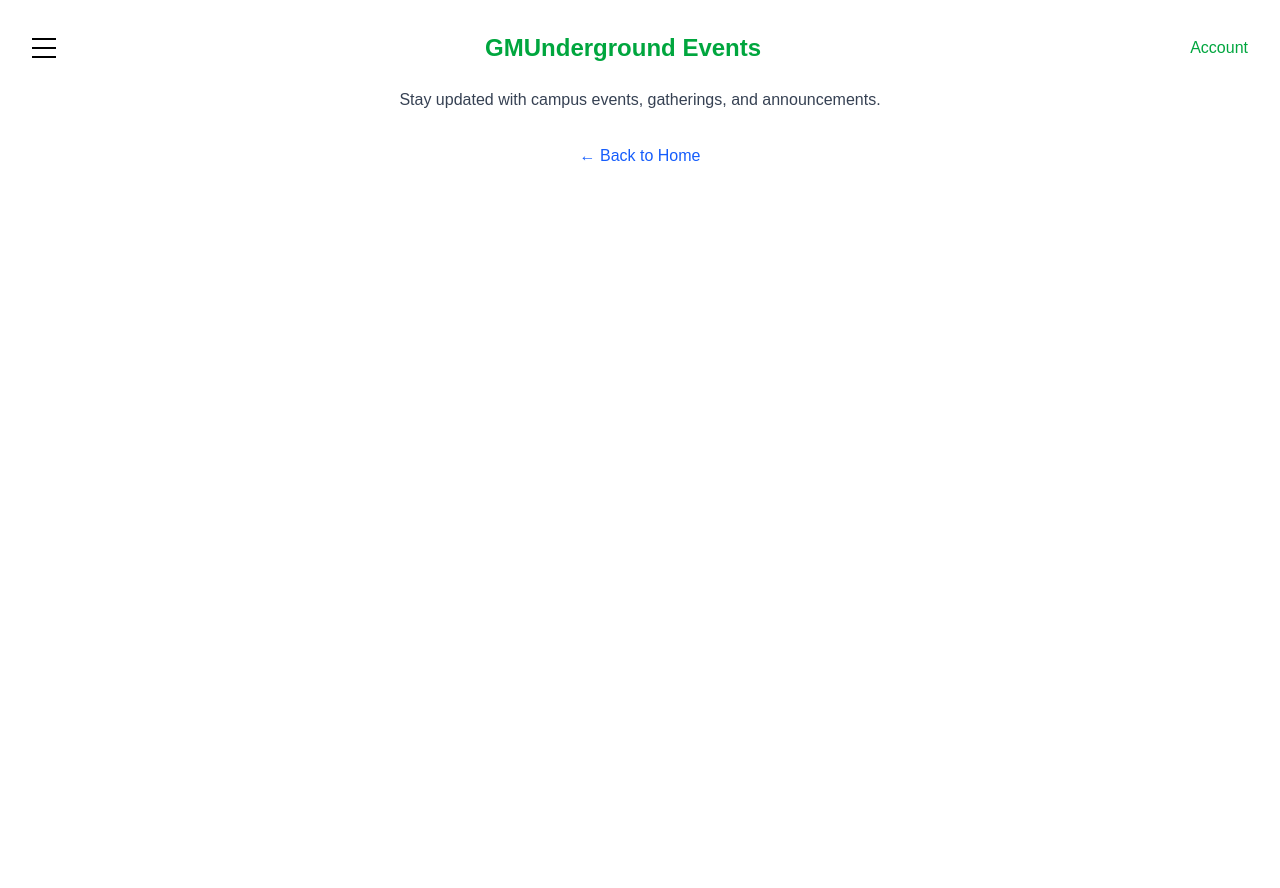
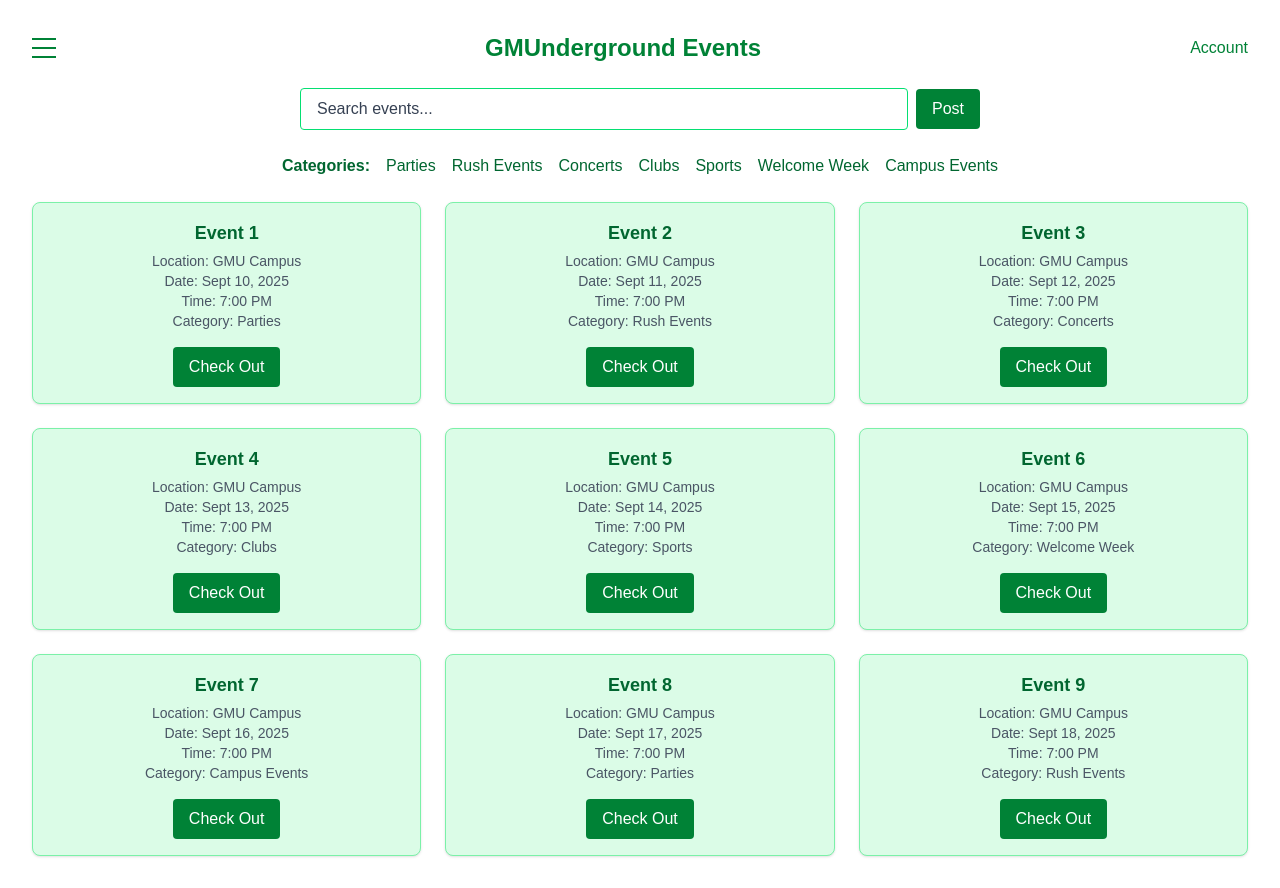
Before and after one commit to snugglebomb/Spencer-s-Website-, a Next.js app: page /events in a window 1280 px wide. Before the commit the page ends 800 px from the top, so only its background shows below. Built offline with nearby package versions, Linux system fonts and the light colour scheme.

Commit message:
Event update page

```diff
--- a/src/app/events/page.tsx
+++ b/src/app/events/page.tsx
@@ -6,32 +6,33 @@ export default function EventsPage() {
   const [menuOpen, setMenuOpen] = useState(false);
   const [accountOpen, setAccountOpen] = useState(false);
   return (
+    <div onClick={() => { setMenuOpen(false); setAccountOpen(false); }}>
       <main className="min-h-screen p-8 bg-white text-center">
         <div className="flex justify-between items-center mb-6">
           {/* Hamburger */}
           <div className="relative flex items-center gap-2">
             <div
               className="w-6 h-5 flex flex-col justify-between cursor-pointer"
-            onClick={() => setMenuOpen(!menuOpen)}
+              onClick={(e) => { e.stopPropagation(); setMenuOpen(!menuOpen); }}
             >
-            <span className="block h-0.5 bg-black transition-transform hover:scale-110"></span>
-            <span className="block h-0.5 bg-black transition-transform hover:scale-110"></span>
-            <span className="block h-0.5 bg-black transition-transform hover:scale-110"></span>
+              <span className="block h-0.5 bg-green-700 transition-transform hover:scale-110"></span>
+              <span className="block h-0.5 bg-green-700 transition-transform hover:scale-110"></span>
+              <span className="block h-0.5 bg-green-700 transition-transform hover:scale-110"></span>
             </div>
             {menuOpen && (
-            <div className="absolute mt-8 bg-green-100 shadow-md rounded p-4 w-48 text-left z-10">
+              <div className="absolute mt-8 bg-green-200 shadow-md rounded p-4 w-48 text-left z-10" onClick={(e) => e.stopPropagation()}>
                 <ul className="space-y-2">
                   <li>
-                  <Link href="/" className="text-green-700 hover:underline">Home</Link>
+                    <Link href="/" className="text-green-800 hover:underline">Home</Link>
                   </li>
                   <li>
-                  <Link href="/feed" className="text-green-700 hover:underline">Feed</Link>
+                    <Link href="/feed" className="text-green-800 hover:underline">Feed</Link>
                   </li>
                   <li>
-                  <Link href="/marketplace" className="text-green-700 hover:underline">Marketplace</Link>
+                    <Link href="/marketplace" className="text-green-800 hover:underline">Marketplace</Link>
                   </li>
                   <li>
-                  <Link href="/events" className="text-green-700 hover:underline">Events</Link>
+                    <Link href="/events" className="text-green-800 hover:underline">Events</Link>
                   </li>
                 </ul>
               </div>
@@ -39,29 +40,61 @@ export default function EventsPage() {
           </div>
 
           {/* Page title */}
-        <h1 className="text-2xl font-semibold text-green-600">GMUnderground Events</h1>
+          <h1 className="text-2xl font-semibold text-green-700">GMUnderground Events</h1>
 
           {/* Account dropdown */}
           <div className="relative">
             <button
-            className="text-green-600 font-medium"
-            onClick={() => setAccountOpen(!accountOpen)}
+              className="text-green-700 font-medium"
+              onClick={(e) => { e.stopPropagation(); setAccountOpen(!accountOpen); }}
             >
               Account
             </button>
             {accountOpen && (
-            <div className="absolute right-0 mt-2 bg-green-100 shadow-md rounded p-4 w-40 z-10">
-              <button className="block w-full text-left text-green-700 hover:underline">Sign In</button>
+              <div className="absolute right-0 mt-2 bg-green-200 shadow-md rounded p-4 w-40 z-10" onClick={(e) => e.stopPropagation()}>
+                <button className="block w-full text-left text-green-800 hover:underline">Sign In</button>
               </div>
             )}
           </div>
         </div>
-      <p className="mb-8 text-gray-700">
-        Stay updated with campus events, gatherings, and announcements.
-      </p>
-      <div className="mt-8">
-        <Link href="/" className="text-blue-600 hover:underline">← Back to Home</Link>
+        {/* Search bar and post button */}
+        <div className="flex items-center justify-center mb-6 gap-2">
+          <input
+            type="text"
+            placeholder="Search events..."
+            className="border border-green-400 rounded px-4 py-2 w-1/2 placeholder-gray-700"
+          />
+          <button className="bg-green-700 text-white px-4 py-2 rounded hover:bg-green-800 transition">
+            Post
+          </button>
+        </div>
+
+        {/* Category filter */}
+        <div className="flex items-center justify-center mb-6 gap-4 text-green-800">
+          <span className="font-semibold">Categories:</span>
+          <button className="hover:underline">Parties</button>
+          <button className="hover:underline">Rush Events</button>
+          <button className="hover:underline">Concerts</button>
+          <button className="hover:underline">Clubs</button>
+          <button className="hover:underline">Sports</button>
+          <button className="hover:underline">Welcome Week</button>
+          <button className="hover:underline">Campus Events</button>
+        </div>
+
+        {/* Event cards grid */}
+        <div className="grid grid-cols-1 sm:grid-cols-2 md:grid-cols-3 gap-6">
+          {Array.from({ length: 9 }).map((_, i) => (
+            <div key={i} className="bg-green-100 border border-green-300 rounded-lg p-4 shadow hover:shadow-md transition">
+              <h2 className="text-lg font-semibold text-green-800 mb-1">Event {i + 1}</h2>
+              <p className="text-sm text-gray-600">Location: GMU Campus</p>
+              <p className="text-sm text-gray-600">Date: Sept {i + 10}, 2025</p>
+              <p className="text-sm text-gray-600">Time: 7:00 PM</p>
+              <p className="text-sm text-gray-600 mb-4">Category: {["Parties", "Rush Events", "Concerts", "Clubs", "Sports", "Welcome Week", "Campus Events"][i % 7]}</p>
+              <button className="bg-green-700 text-white px-4 py-2 rounded hover:bg-green-800 transition">Check Out</button>
+            </div>
+          ))}
         </div>
       </main>
+    </div>
   );
 }
--- a/src/app/feed/page.tsx
+++ b/src/app/feed/page.tsx
@@ -6,7 +6,8 @@ export default function FeedPage() {
   const [menuOpen, setMenuOpen] = useState(false);
   const [accountOpen, setAccountOpen] = useState(false);
   return (
-    <main className="min-h-screen p-8 bg-white text-center">
+    <div onClick={() => { setMenuOpen(false); setAccountOpen(false); }}>
+      <main className="min-h-screen p-8 bg-white text-center" onClick={(e) => e.stopPropagation()}>
         <div className="flex justify-between items-center mb-6">
           {/* Hamburger */}
           <div className="relative flex items-center gap-2">
@@ -14,24 +15,24 @@ export default function FeedPage() {
               className="w-6 h-5 flex flex-col justify-between cursor-pointer"
               onClick={() => setMenuOpen(!menuOpen)}
             >
-            <span className="block h-0.5 bg-black transition-transform hover:scale-110"></span>
-            <span className="block h-0.5 bg-black transition-transform hover:scale-110"></span>
-            <span className="block h-0.5 bg-black transition-transform hover:scale-110"></span>
+              <span className="block h-0.5 bg-green-700 transition-transform hover:scale-110"></span>
+              <span className="block h-0.5 bg-green-700 transition-transform hover:scale-110"></span>
+              <span className="block h-0.5 bg-green-700 transition-transform hover:scale-110"></span>
             </div>
             {menuOpen && (
-            <div className="absolute mt-8 bg-green-100 shadow-md rounded p-4 w-48 text-left z-10">
+              <div className="absolute mt-8 bg-green-200 shadow-md rounded p-4 w-48 text-left z-10" onClick={(e) => e.stopPropagation()}>
                 <ul className="space-y-2">
                   <li>
-                  <Link href="/" className="text-green-700 hover:underline">Home</Link>
+                    <Link href="/" className="text-green-800 hover:text-green-900">Home</Link>
                   </li>
                   <li>
-                  <Link href="/feed" className="text-green-700 hover:underline">Feed</Link>
+                    <Link href="/feed" className="text-green-800 hover:text-green-900">Feed</Link>
                   </li>
                   <li>
-                  <Link href="/marketplace" className="text-green-700 hover:underline">Marketplace</Link>
+                    <Link href="/marketplace" className="text-green-800 hover:text-green-900">Marketplace</Link>
                   </li>
                   <li>
-                  <Link href="/events" className="text-green-700 hover:underline">Events</Link>
+                    <Link href="/events" className="text-green-800 hover:text-green-900">Events</Link>
                   </li>
                 </ul>
               </div>
@@ -39,19 +40,19 @@ export default function FeedPage() {
           </div>
 
           {/* Page title */}
-        <h1 className="text-2xl font-semibold text-blue-600">GMUnderground Feed</h1>
+          <h1 className="text-2xl font-semibold text-green-700">GMUnderground Feed</h1>
 
           {/* Account dropdown */}
           <div className="relative">
             <button
-            className="text-green-600 font-medium"
+              className="text-green-700 font-medium"
               onClick={() => setAccountOpen(!accountOpen)}
             >
               Account
             </button>
             {accountOpen && (
-            <div className="absolute right-0 mt-2 bg-green-100 shadow-md rounded p-4 w-40 z-10">
-              <button className="block w-full text-left text-green-700 hover:underline">Sign In</button>
+              <div className="absolute right-0 mt-2 bg-green-200 shadow-md rounded p-4 w-40 z-10" onClick={(e) => e.stopPropagation()}>
+                <button className="block w-full text-left text-green-800 hover:text-green-900">Sign In</button>
               </div>
             )}
           </div>
@@ -60,8 +61,9 @@ export default function FeedPage() {
           Explore posts made by GMU students. Coming soon!
         </p>
         <div className="mt-8">
-        <Link href="/" className="text-blue-600 hover:underline">← Back to Home</Link>
+          <Link href="/" className="text-green-700 hover:text-green-900">← Back to Home</Link>
         </div>
       </main>
+    </div>
   );
 }
--- a/src/app/marketplace/page.tsx
+++ b/src/app/marketplace/page.tsx
@@ -6,7 +6,8 @@ export default function MarketplacePage() {
   const [menuOpen, setMenuOpen] = useState(false);
   const [accountOpen, setAccountOpen] = useState(false);
   return (
-    <main className="min-h-screen p-8 bg-white text-center">
+    <div onClick={() => { setMenuOpen(false); setAccountOpen(false); }}>
+      <main className="min-h-screen p-8 bg-white text-center" onClick={(e) => e.stopPropagation()}>
       <div className="flex justify-between items-center mb-6">
         {/* Hamburger */}
         <div className="relative flex items-center gap-2">
@@ -14,24 +15,24 @@ export default function MarketplacePage() {
             className="w-6 h-5 flex flex-col justify-between cursor-pointer"
             onClick={() => setMenuOpen(!menuOpen)}
           >
-            <span className="block h-0.5 bg-black transition-transform hover:scale-110"></span>
-            <span className="block h-0.5 bg-black transition-transform hover:scale-110"></span>
-            <span className="block h-0.5 bg-black transition-transform hover:scale-110"></span>
+            <span className="block h-0.5 bg-green-700 transition-transform hover:scale-110"></span>
+            <span className="block h-0.5 bg-green-700 transition-transform hover:scale-110"></span>
+            <span className="block h-0.5 bg-green-700 transition-transform hover:scale-110"></span>
           </div>
           {menuOpen && (
-            <div className="absolute mt-8 bg-green-100 shadow-md rounded p-4 w-48 text-left z-10">
+            <div className="absolute mt-8 bg-green-200 shadow-md rounded p-4 w-48 text-left z-10" onClick={(e) => e.stopPropagation()}>
               <ul className="space-y-2">
                 <li>
-                  <Link href="/" className="text-green-700 hover:underline">Home</Link>
+                  <Link href="/" className="text-green-800 hover:underline">Home</Link>
                 </li>
                 <li>
-                  <Link href="/feed" className="text-green-700 hover:underline">Feed</Link>
+                  <Link href="/feed" className="text-green-800 hover:underline">Feed</Link>
                 </li>
                 <li>
-                  <Link href="/marketplace" className="text-green-700 hover:underline">Marketplace</Link>
+                  <Link href="/marketplace" className="text-green-800 hover:underline">Marketplace</Link>
                 </li>
                 <li>
-                  <Link href="/events" className="text-green-700 hover:underline">Events</Link>
+                  <Link href="/events" className="text-green-800 hover:underline">Events</Link>
                 </li>
               </ul>
             </div>
@@ -39,19 +40,19 @@ export default function MarketplacePage() {
         </div>
 
         {/* Page title */}
-        <h1 className="text-2xl font-semibold text-green-500">GMUnderground Marketplace</h1>
+        <h1 className="text-2xl font-semibold text-green-700">GMUnderground Marketplace</h1>
 
         {/* Account dropdown */}
         <div className="relative">
           <button
-            className="text-green-600 font-medium"
+            className="text-green-700 font-medium"
             onClick={() => setAccountOpen(!accountOpen)}
           >
             Account
           </button>
           {accountOpen && (
-            <div className="absolute right-0 mt-2 bg-green-100 shadow-md rounded p-4 w-40 z-10">
-              <button className="block w-full text-left text-green-700 hover:underline">Sign In</button>
+            <div className="absolute right-0 mt-2 bg-green-200 shadow-md rounded p-4 w-40 z-10" onClick={(e) => e.stopPropagation()}>
+              <button className="block w-full text-left text-green-800 hover:underline">Sign In</button>
             </div>
           )}
         </div>
@@ -66,7 +67,7 @@ export default function MarketplacePage() {
           placeholder="Search items..."
           className="border border-gray-300 rounded px-4 py-2 w-64"
         />
-        <button className="bg-green-500 text-white px-4 py-2 rounded hover:bg-green-600 transition">
+        <button className="bg-green-700 text-white px-4 py-2 rounded hover:bg-green-800 transition">
           Sell
         </button>
       </div>
@@ -90,5 +91,6 @@ export default function MarketplacePage() {
         <Link href="/" className="text-blue-600 hover:underline">← Back to Home</Link>
       </div>
     </main>
+    </div>
   );
 }
--- a/src/app/page.tsx
+++ b/src/app/page.tsx
@@ -25,24 +25,24 @@ export default function HomePage() {
               setMenuOpen(!menuOpen);
             }}
           >
-            <span className="block h-0.5 bg-green-500 transition-transform hover:scale-110"></span>
-            <span className="block h-0.5 bg-green-500 transition-transform hover:scale-110"></span>
-            <span className="block h-0.5 bg-green-500 transition-transform hover:scale-110"></span>
+            <span className="block h-0.5 bg-green-700 transition-transform hover:scale-110"></span>
+            <span className="block h-0.5 bg-green-700 transition-transform hover:scale-110"></span>
+            <span className="block h-0.5 bg-green-700 transition-transform hover:scale-110"></span>
           </div>
           {menuOpen && (
             <div className="absolute mt-6 bg-green-100 shadow-md rounded p-4 w-48 text-left z-10" onClick={(e) => e.stopPropagation()}>
               <ul className="space-y-2">
                 <li>
-                  <Link href="/" className="text-green-500 hover:underline">Home</Link>
+                  <Link href="/" className="text-green-700 hover:underline">Home</Link>
                 </li>
                 <li>
-                  <Link href="/feed" className="text-green-500 hover:underline">Feed</Link>
+                  <Link href="/feed" className="text-green-700 hover:underline">Feed</Link>
                 </li>
                 <li>
-                  <Link href="/marketplace" className="text-green-500 hover:underline">Marketplace</Link>
+                  <Link href="/marketplace" className="text-green-700 hover:underline">Marketplace</Link>
                 </li>
                 <li>
-                  <Link href="/events" className="text-green-500 hover:underline">Events</Link>
+                  <Link href="/events" className="text-green-700 hover:underline">Events</Link>
                 </li>
               </ul>
             </div>
@@ -56,13 +56,13 @@ export default function HomePage() {
               e.stopPropagation();
               setAccountOpen(!accountOpen);
             }}
-            className="text-green-500 font-medium cursor-pointer hover:underline"
+            className="text-green-700 font-medium cursor-pointer hover:underline"
           >
             Account
           </span>
           {accountOpen && (
             <div className="absolute right-0 mt-2 bg-green-100 shadow-md rounded p-4 w-40 text-left" onClick={(e) => e.stopPropagation()}>
-              <button className="w-full text-green-500 hover:text-green-600">Sign In</button>
+              <button className="w-full text-green-700 hover:text-green-800">Sign In</button>
             </div>
           )}
         </div>
@@ -70,18 +70,18 @@ export default function HomePage() {
 
       {/* Main Content */}
       <div className="flex flex-col items-center justify-center">
-        <h1 className="text-4xl font-bold text-green-700 mb-4">🎓 Welcome to GMUnderground</h1>
-        <p className="text-center text-green-500 mb-8 max-w-xl">
+        <h1 className="text-4xl font-bold text-green-500 mb-4">🎓 Welcome to GMUnderground</h1>
+        <p className="text-center text-green-700 mb-8 max-w-xl">
           A student-powered hub for events, services, items for sale, and everything happening beneath the surface at GMU.
         </p>
         <div className="space-y-4 w-full max-w-sm">
-          <Link href="/feed" className="block text-center bg-green-500 text-white py-2 rounded hover:bg-green-500 transform transition hover:scale-105">
+          <Link href="/feed" className="block text-center bg-green-700 text-white py-2 rounded hover:bg-green-800 transform transition hover:scale-105">
             📰 View Feed
           </Link>
-          <Link href="/events" className="block text-center bg-green-500 text-white py-2 rounded hover:bg-green-500 transform transition hover:scale-105">
+          <Link href="/events" className="block text-center bg-green-700 text-white py-2 rounded hover:bg-green-800 transform transition hover:scale-105">
             📅 View Events
           </Link>
-          <Link href="/marketplace" className="block text-center bg-green-500 text-white py-2 rounded hover:bg-green-500 transform transition hover:scale-105">
+          <Link href="/marketplace" className="block text-center bg-green-700 text-white py-2 rounded hover:bg-green-800 transform transition hover:scale-105">
             💰 Visit Marketplace
           </Link>
         </div>
@@ -90,13 +90,13 @@ export default function HomePage() {
       {/* Popular Posts Marquee */}
       <div className="mt-12 overflow-hidden whitespace-nowrap border-t border-b py-4">
         <div className="animate-marquee inline-block min-w-full">
-          <div className="inline-block mx-4 px-4 py-2 bg-white border border-gray-300 rounded shadow-sm text-green-500">
+          <div className="inline-block mx-4 px-4 py-2 bg-white border border-gray-300 rounded shadow-sm text-green-700">
             🔥 Post 1: Free pizza in SUB 1 today!
           </div>
-          <div className="inline-block mx-4 px-4 py-2 bg-white border border-gray-300 rounded shadow-sm text-green-500">
+          <div className="inline-block mx-4 px-4 py-2 bg-white border border-gray-300 rounded shadow-sm text-green-700">
             🏀 Post 2: 5v5 basketball at RAC 6PM!
           </div>
-          <div className="inline-block mx-4 px-4 py-2 bg-white border border-gray-300 rounded shadow-sm text-green-500">
+          <div className="inline-block mx-4 px-4 py-2 bg-white border border-gray-300 rounded shadow-sm text-green-700">
             🎸 Post 3: Live music near Horizon Hall!
           </div>
         </div>
@@ -105,13 +105,13 @@ export default function HomePage() {
       {/* Scroll Down to Sign Up Section */}
       <div className="mt-16 flex justify-center items-center">
         <div className="bg-white bg-opacity-80 border border-gray-300 rounded-lg shadow-lg p-6 max-w-sm w-full text-center">
-          <h2 className="text-2xl font-semibold text-green-500 mb-4">Join GMUnderground</h2>
-          <p className="text-green-500 mb-6">Sign in or create an account to start posting and interacting.</p>
+          <h2 className="text-2xl font-semibold text-green-700 mb-4">Join GMUnderground</h2>
+          <p className="text-green-700 mb-6">Sign in or create an account to start posting and interacting.</p>
           <div className="flex flex-col gap-4">
-            <button className="bg-green-500 text-white py-2 rounded hover:bg-green-500 transform transition hover:scale-105">
+            <button className="bg-green-700 text-white py-2 rounded hover:bg-green-800 transform transition hover:scale-105">
               Sign Up
             </button>
-            <button className="bg-green-500 text-white py-2 rounded hover:bg-green-500 transform transition hover:scale-105">
+            <button className="bg-green-700 text-white py-2 rounded hover:bg-green-800 transform transition hover:scale-105">
               Sign In
             </button>
           </div>
@@ -119,7 +119,7 @@ export default function HomePage() {
       </div>
 
       {/* Footer */}
-      <footer className="mt-12 text-green-500 text-sm">
+      <footer className="mt-12 text-green-700 text-sm">
         <p>© 2025 GMUnderground. All rights reserved.</p>
         <p><a href="#" className="underline hover:scale-105 transition">Terms of Service</a> | <a href="#" className="underline hover:scale-105 transition">Privacy Policy</a></p>
       </footer>
```
Lines whose indentation alone changed are shown as unchanged.
